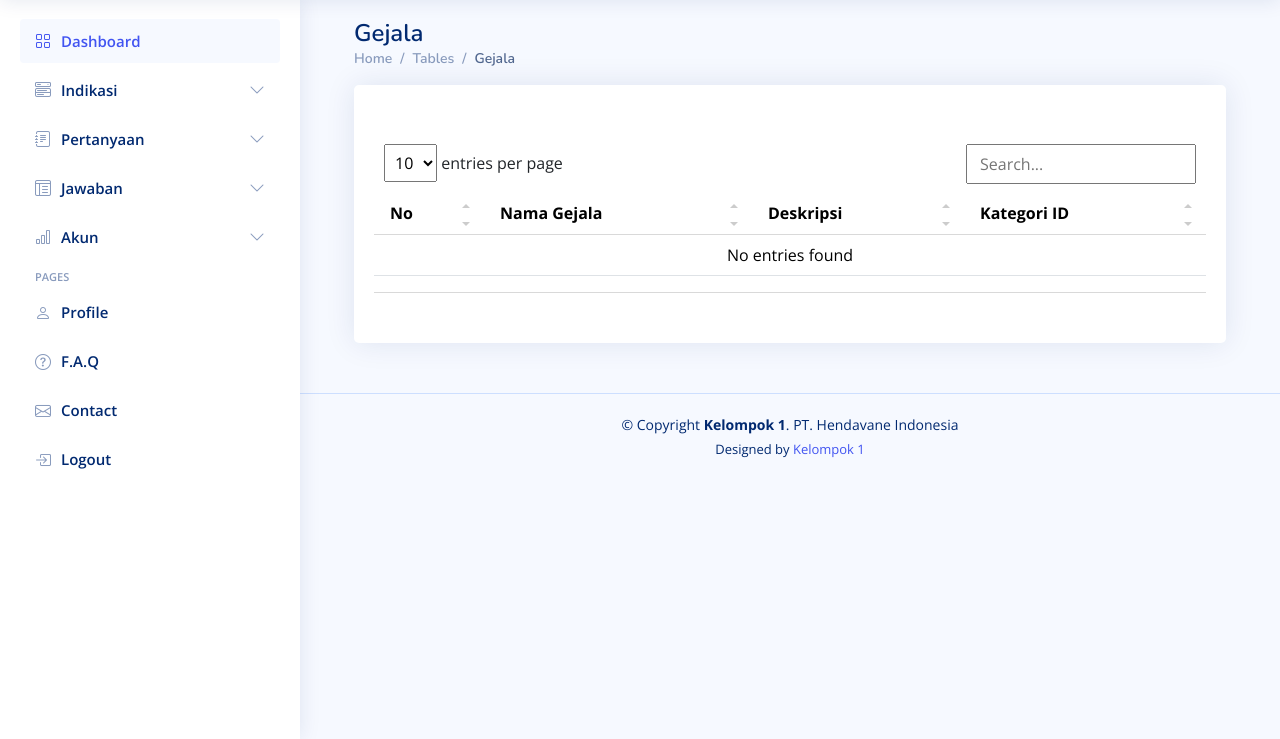
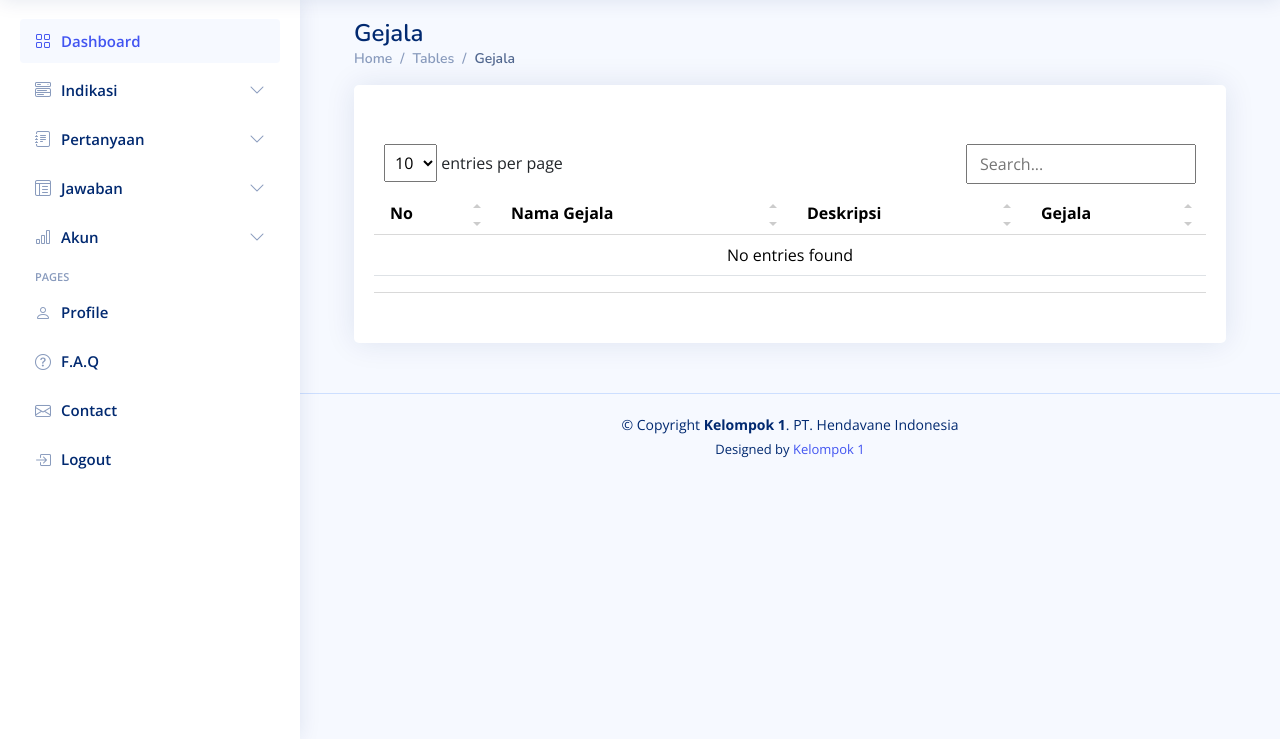
Before and after one commit to wulandarikaranamu/kelompok_1_mini_project, a PHP site: page /index.php?url=Gejala in a window 1280 px wide. Shown: the part 61-800 px from the top of the page. Run offline with PHP 8.4, Linux system fonts and the light colour scheme; data that the repository does not hold is empty; some libraries are stand-ins or nearby versions.

Commit message:
update gejala

```diff
--- a/Gejala.php
+++ b/Gejala.php
@@ -34,7 +34,7 @@ $data_gejala = $model->dataGejala();
                     <th scope="col">No</th>
                     <th scope="col">Nama Gejala</th>
                     <th scope="col">Deskripsi</th>
-                    <th scope="col">Kategori ID</th>
+                    <th scope="col">Gejala</th>
 
                   </tr>
                 </thead>
@@ -45,13 +45,10 @@ $data_gejala = $model->dataGejala();
                     ?>
                      <tr>
                     <th scope="row"><?= $no ?></th>
-                    <td><?= $gejala['id']?></td>
                     <td><?= $gejala['nama_gejala']?></td>
-                    <td><?= $gejala['pertanyaan_id']?></td>
-                    <td><?= $gejala['hasil_jawaban']?></td>
-                    <td><?= $gejala['user_id']?></td>
                     <td><?= $gejala['deskripsi']?></td>
-                    <td><?= $gejala['kategori_id']?></td>
+                    <td><?= $gejala['nama_kategori']?></td>
+
                   </tr>
                   <?php
                    $no ++;
--- a/kategori.php
+++ b/kategori.php
@@ -47,7 +47,6 @@ $data_kategori = $model->dataKategori();
                     ?>
                      <tr>
                     <th scope="row"><?= $no ?></th>
-                    <td><?= $kategori['id']?></td>
                     <td><?= $kategori['nama_kategori']?></td>
                     <td><?= $kategori['deskripsi']?></td>
                     <td><?= $kategori['nama_user']?></td>
--- a/models/Gejala.php
+++ b/models/Gejala.php
@@ -9,9 +9,9 @@ class Gejala{
 
     //mengambil dan melihat tabel jenis_produk
     public function dataGejala(){
-    $sql = "SELECT k.id, k.nama_kategori, k.deskripsi, u.nama AS nama_user
-    FROM kategori k
-    Join user u ON k.user_id = u.id";
+    $sql = "SELECT g.id, g.nama_gejala, g.deskripsi, k.nama_kategori AS nama_kategori
+    FROM gejala g
+    INNER JOIN kategori k ON g.kategori_id = k.id;";
     $ps = $this->koneksi->prepare($sql);
     $ps->execute();
     $rs = $ps->fetchAll();
--- a/models/Kategori.php
+++ b/models/Kategori.php
@@ -9,7 +9,9 @@ class Kategori{
 
     //mengambil dan melihat tabel jenis_produk
     public function dataKategori(){
-    $sql = "SELECT * FROM kategori";
+    $sql = "SELECT k.id, k.nama_kategori, k.deskripsi, u.nama AS nama_user
+    FROM kategori k
+    JOIN user u ON k.user_id = u.id;";
     //menggunakan mekanisme prepare statement PDO
     $ps = $this->koneksi->prepare($sql);
     $ps->execute();
--- a/pertanyaan.php
+++ b/pertanyaan.php
@@ -45,7 +45,7 @@ $data_pertanyaan = $model->dataPertanyaan();
                     ?>
                      <tr>
                     <th scope="row"><?= $no ?></th>
-                    <td><?= $pertanyaan['id']?></td>
+
                     <td><?= $pertanyaan['hasil_pertanyaan']?></td>
                     <td><?= $pertanyaan['gejala_id']?></td>
                   </tr>
```
